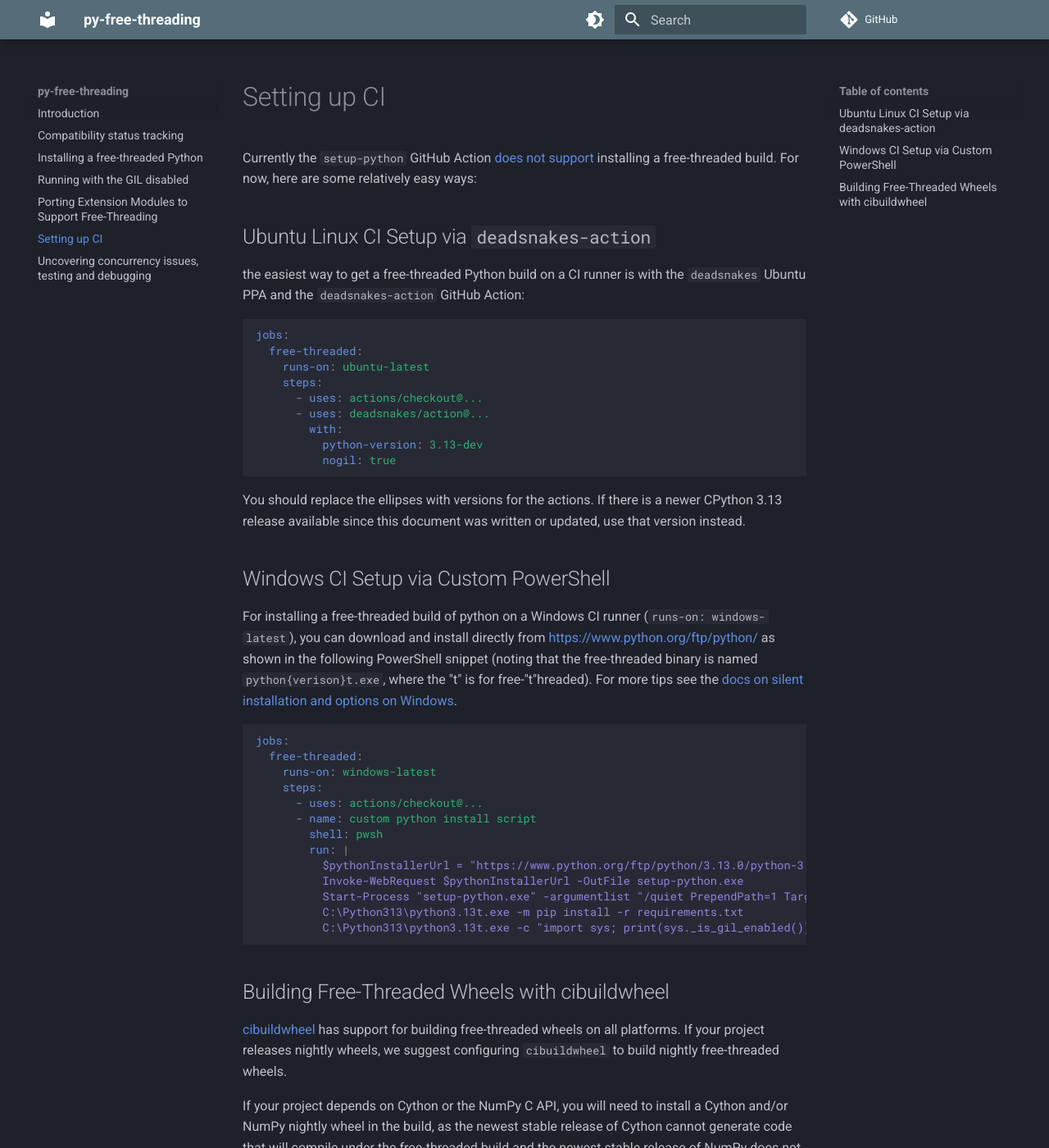
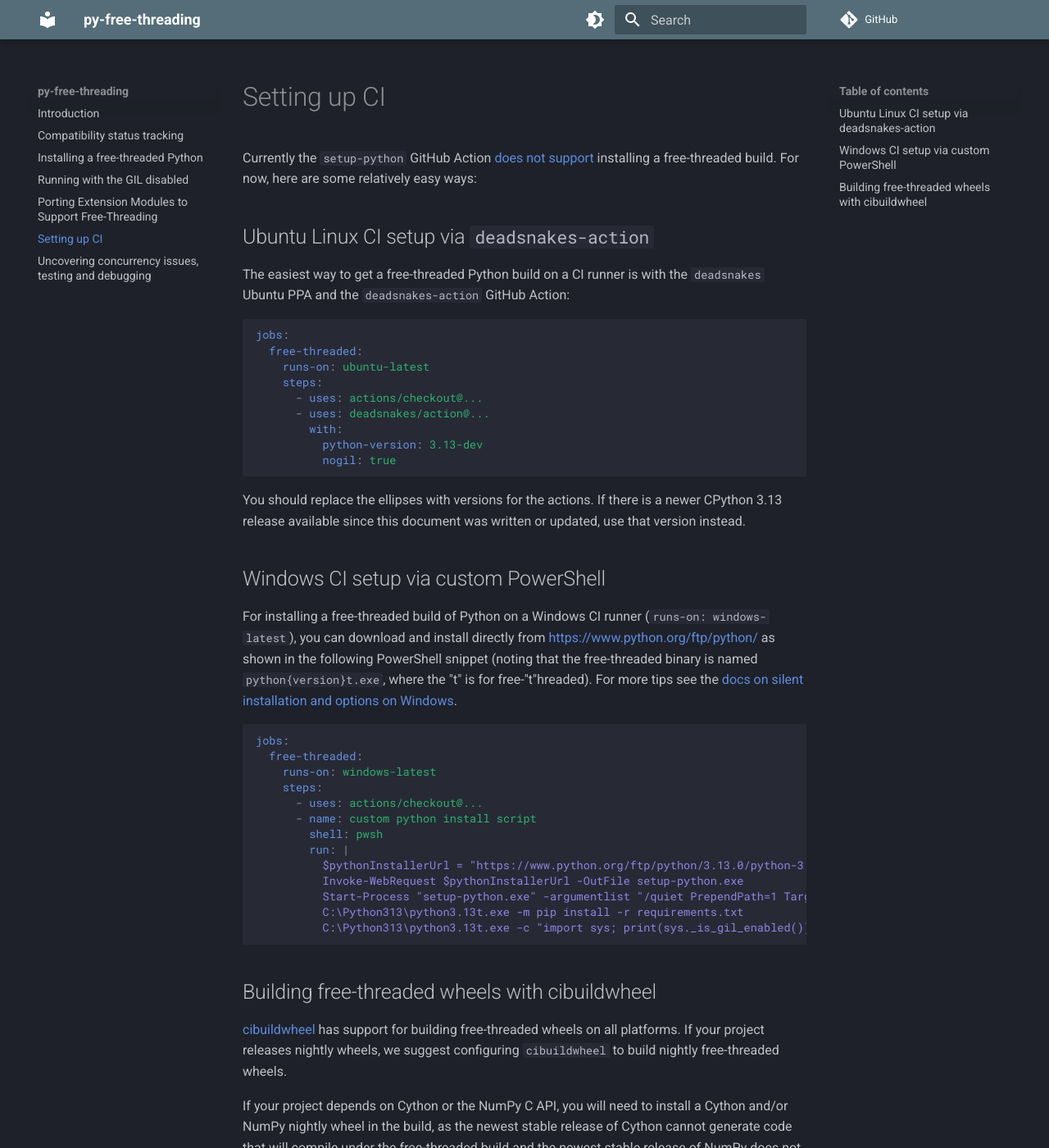
Before and after one commit to Quansight-Labs/free-threaded-compatibility, an MkDocs documentation site: the page built from docs/ci.md, in a window 1280 px wide and 1400 px high. Shown: the whole window at 82% size. Built offline with MkDocs 1.6.1 and Material for MkDocs 9.7.7, drawn with Linux system fonts in a browser that asks for light colours; comment, search, counter and statistics services are not loaded.

Commit message:
minor copy-edits

````diff
--- a/docs/ci.md
+++ b/docs/ci.md
@@ -4,11 +4,10 @@
 support](https://github.com/actions/setup-python/issues/771) installing a
 free-threaded build. For now, here are some relatively easy ways:
 
-## Ubuntu Linux CI Setup via `deadsnakes-action`
+## Ubuntu Linux CI setup via `deadsnakes-action`
 
-the easiest way to get a free-threaded Python
-build on a CI runner is with the `deadsnakes` Ubuntu PPA and the
-`deadsnakes-action` GitHub Action:
+The easiest way to get a free-threaded Python build on a CI runner is with the
+`deadsnakes` Ubuntu PPA and the `deadsnakes-action` GitHub Action:
 
 ```yaml
 jobs:
@@ -26,13 +25,14 @@
 newer CPython 3.13 release available since this document was written or
 updated, use that version instead.
 
-## Windows CI Setup via Custom PowerShell
 
-For installing a free-threaded build of python on a Windows CI runner
+## Windows CI setup via custom PowerShell
+
+For installing a free-threaded build of Python on a Windows CI runner
 (`runs-on: windows-latest`), you can download and install directly from
 [https://www.python.org/ftp/python/](https://www.python.org/ftp/python/) as
 shown in the  following PowerShell snippet (noting that the free-threaded
-binary is named `python{verison}t.exe`, where the "t" is for free-"t"hreaded).
+binary is named `python{version}t.exe`, where the "t" is for free-"t"hreaded).
 For more tips see the [docs on silent installation and options on
 Windows](https://docs.python.org/3.13/using/windows.html#installing-without-ui).
 
@@ -52,7 +52,8 @@
           C:\Python313\python3.13t.exe -c "import sys; print(sys._is_gil_enabled())"
 ```
 
-## Building Free-Threaded Wheels with cibuildwheel
+
+## Building free-threaded wheels with cibuildwheel
 
 [cibuildwheel](https://cibuildwheel.pypa.io/en/stable/) has support
 for building free-threaded wheels on all platforms. If your project releases
````
